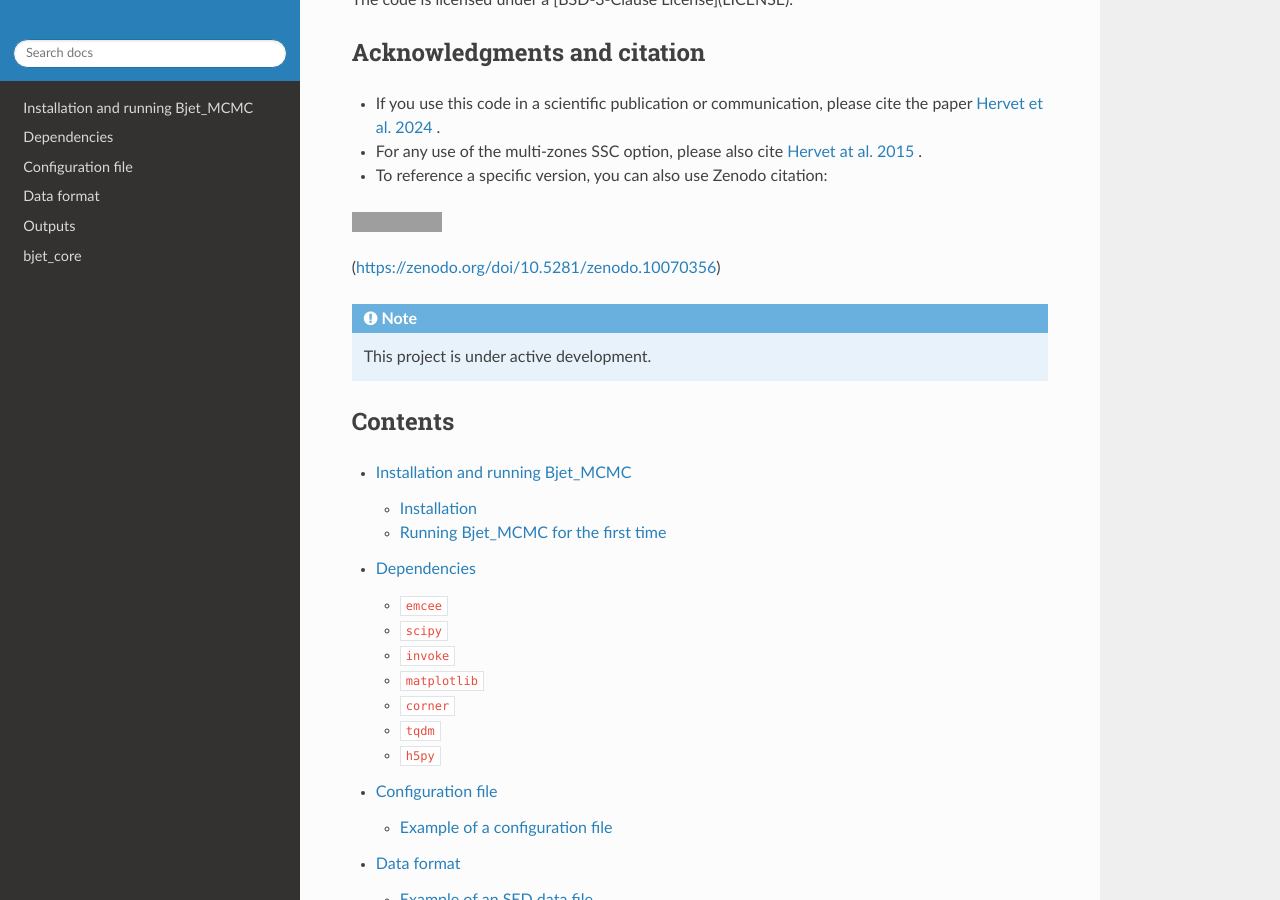
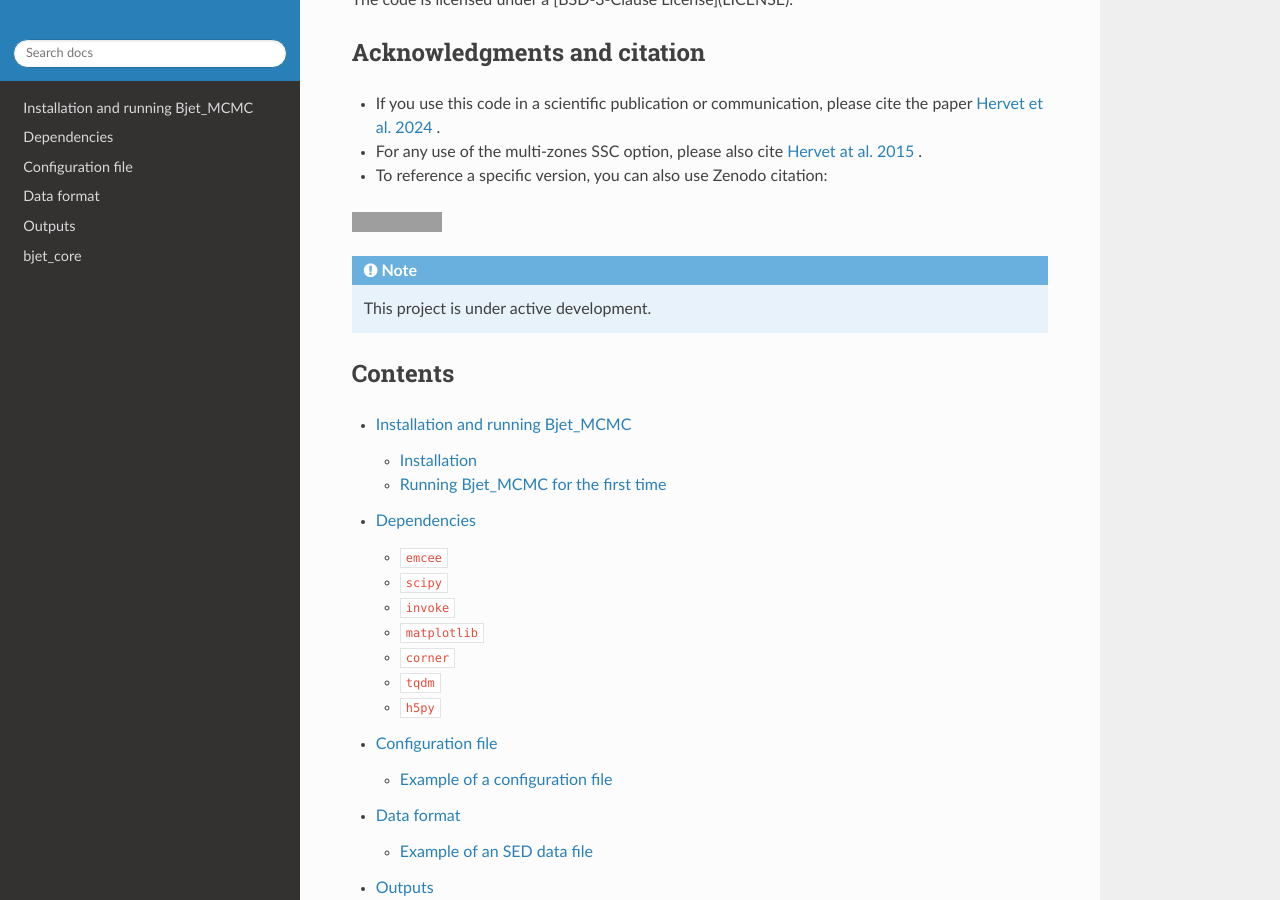
Before and after one commit to Ohervet/Bjet_MCMC, a Sphinx documentation site: the page built from docs/source/index.rst, in a window 1280 px wide and 900 px high, scrolled down 372 px. Built offline with Sphinx 7.4.7 and the Read the Docs theme 2.0.0, drawn with Linux system fonts in a browser that asks for light colours; some of the changed lines change nothing that is shown; grey boxes are pictures that could not be loaded.

Commit message:
Update index.rst

```diff
--- a/docs/source/index.rst
+++ b/docs/source/index.rst
@@ -18,9 +18,6 @@ Acknowledgments and citation
   :target: https://doi.org/10.5281/zenodo.10070356
 
 
-(https://zenodo.org/doi/10.5281/zenodo.10070356)
-
-
 
 .. note::
 
```
